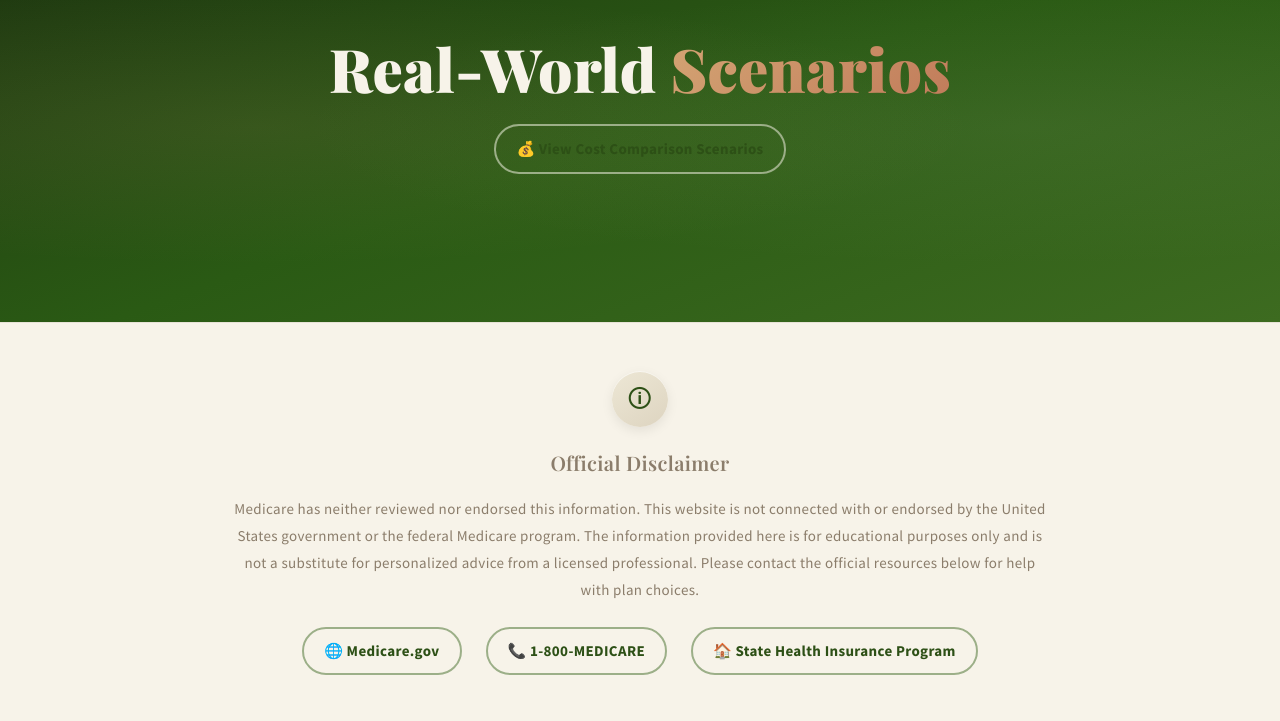
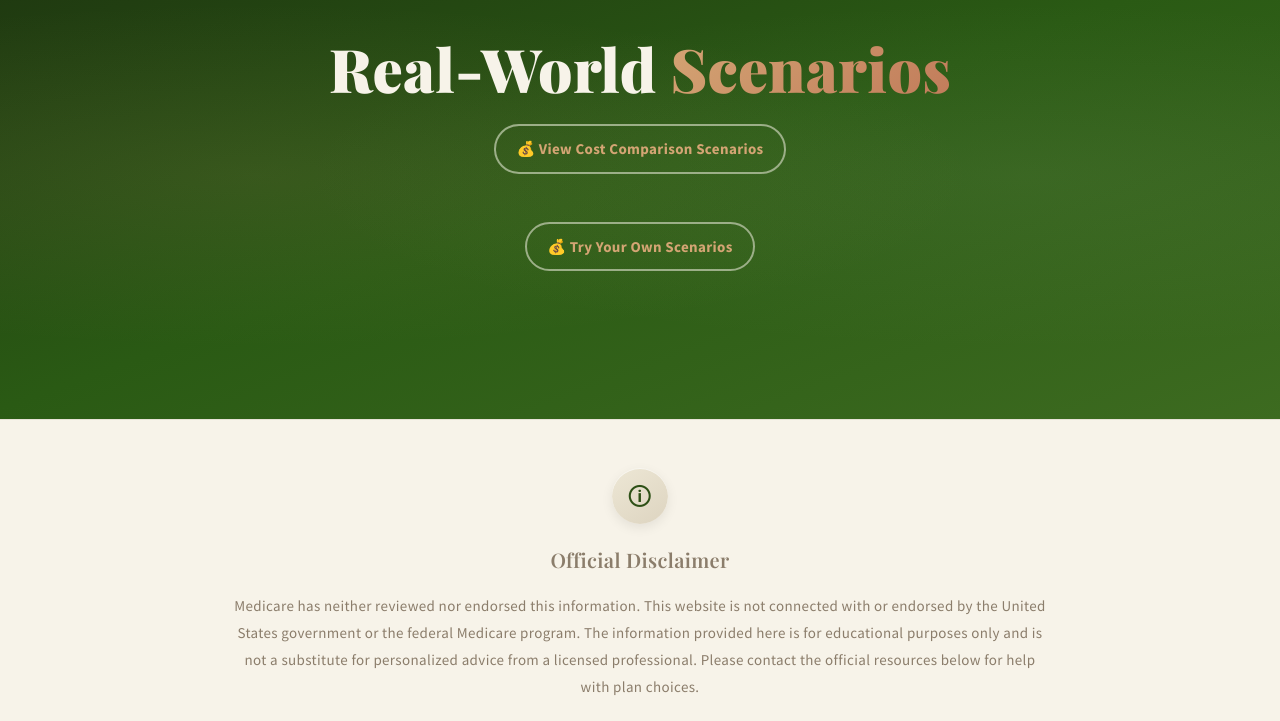
Before and after one commit to joladepratt/medicaretales, a plain HTML site: page index.html in a window 1280 px wide. Shown: the part 4930-5651 px from the top of the page. Drawn offline with nearby package versions, Linux system fonts and the light colour scheme; a web font is replaced by a local one.

Commit message:
Add files via upload

```diff
--- a/index.html
+++ b/index.html
@@ -1109,7 +1109,7 @@
       font-family: 'Source Sans Pro', sans-serif;
       font-size: 15px;
       font-weight: 700;
-      color: var(--forest);
+      color: var(--amber);
       text-decoration: none;
       padding: 10px 20px;
       border: 2px solid var(--sage);
@@ -1623,6 +1623,12 @@
           &#128176; View Cost Comparison Scenarios
         </a>
       </p>
+  <p class="reveal" style="transition-delay: 0.2s;">
+ <a href="medicare_options_game.html" target="_blank" rel="noopener noreferrer" class="disclaimer-link" role="listitem" aria-label="Try Your Own Scenarios (opens in new tab)">
+          &#128176; Try Your Own Scenarios
+        </a>
+      </p>
+
 <!--hide this section
       <div class="scenario-preview reveal" aria-label="Upcoming scenario examples" style="transition-delay: 0.3s;">
         <div class="scenario-card">
```
